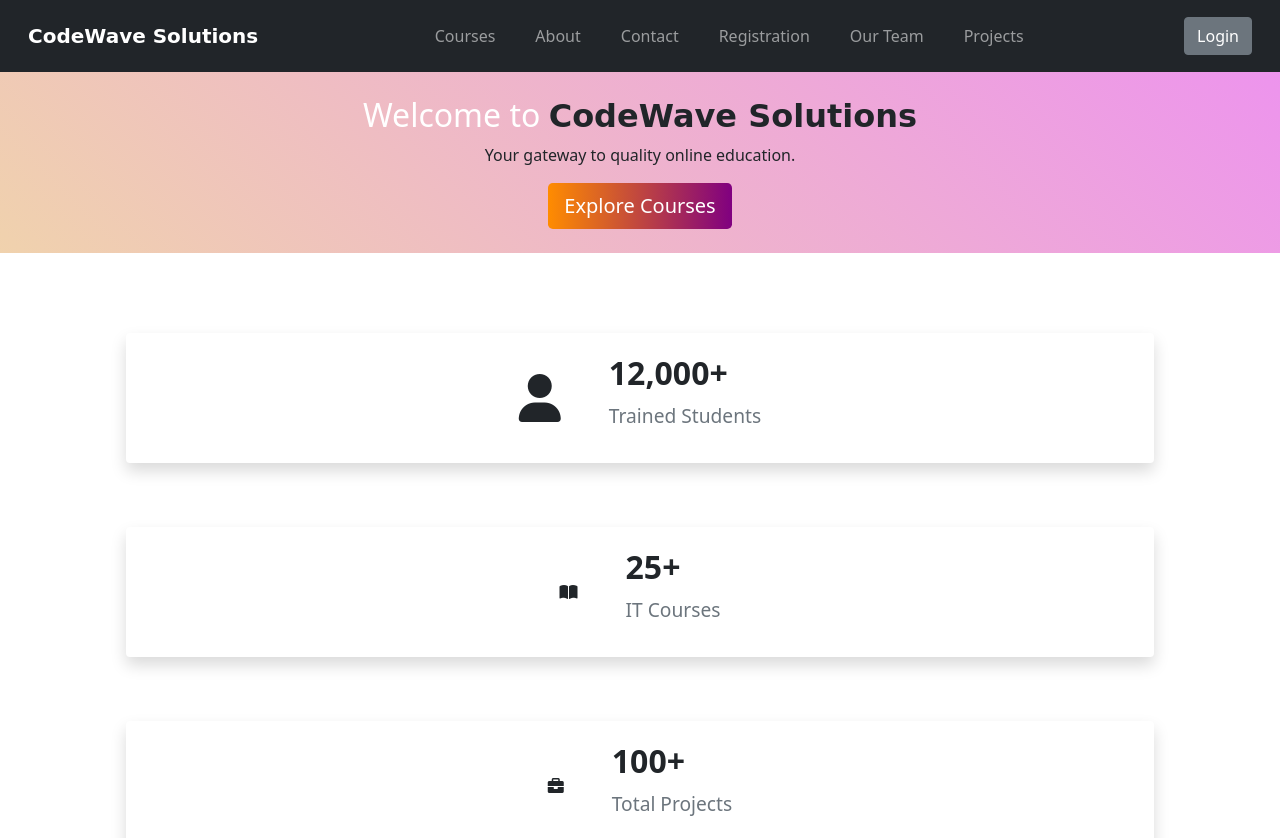
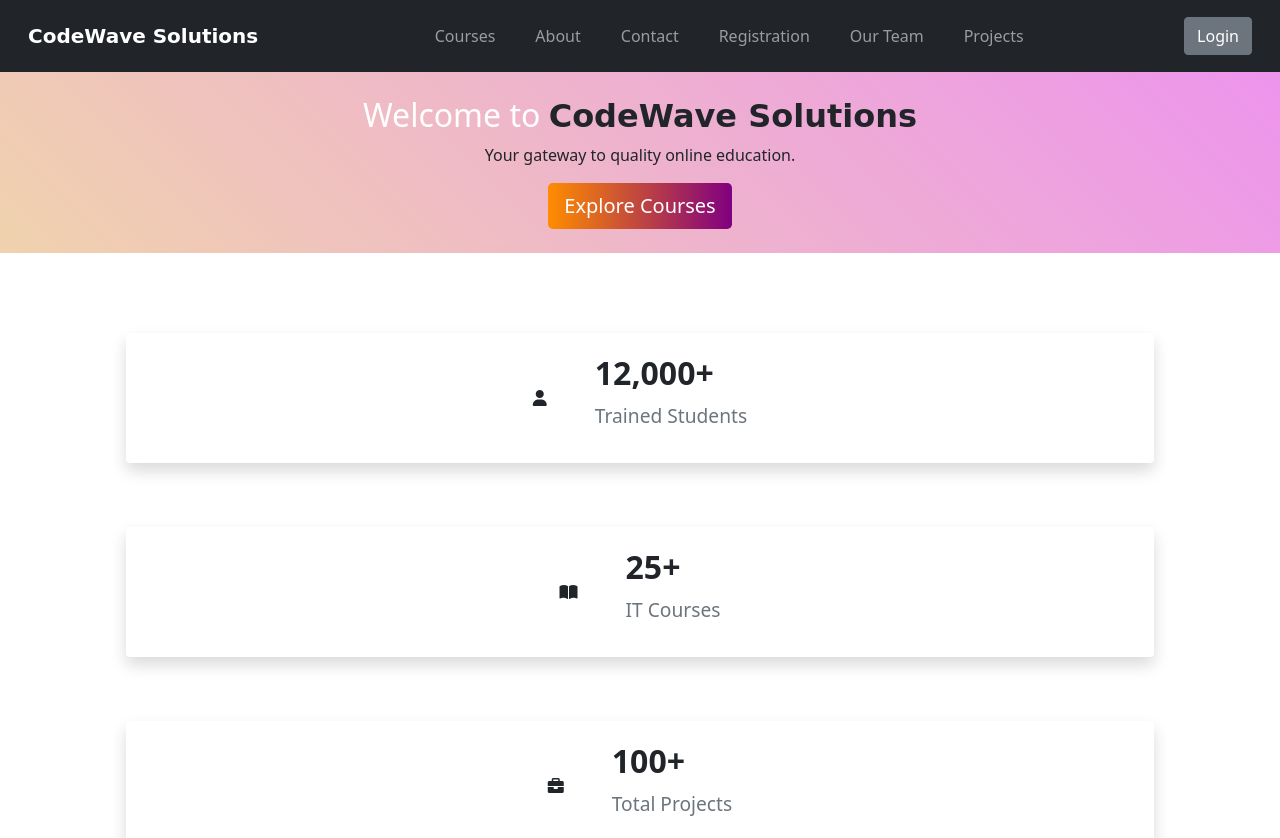
Before and after one commit to tripathi-aman007/CodeWave-Solution, a plain HTML site: page index.html in a window 1280 px wide. Shown: the top 838 px of the page. Drawn offline with nearby package versions, Linux system fonts and the light colour scheme.

Commit message:
Update index.html

```diff
--- a/index.html
+++ b/index.html
@@ -98,7 +98,7 @@
         <div
           class="card-body d-flex gap-5 align-items-center justify-content-center"
         >
-          <div class="img" style="font-size: 3rem; color: color: #007bff;">
+          <div class="img">
             <i class="fa-solid fa-user"></i>
           </div>
           <div class="text">
```
